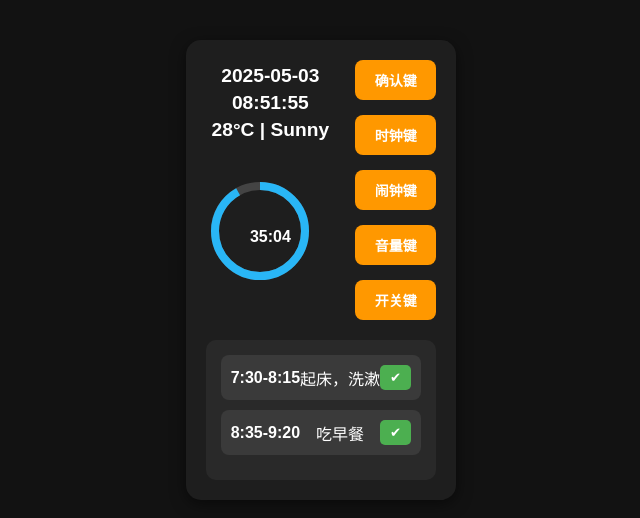
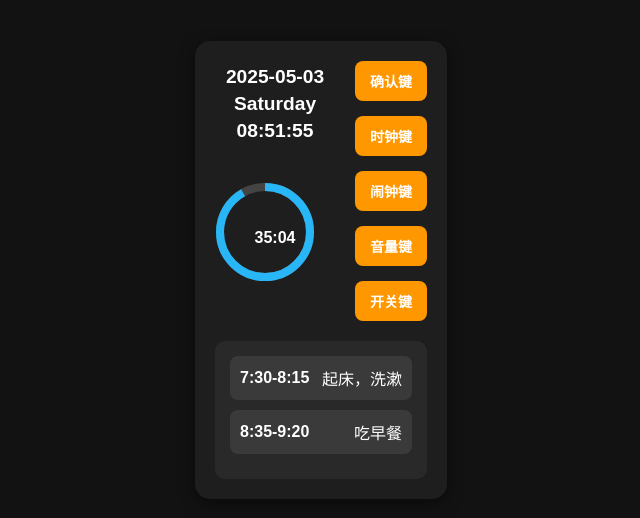
Before and after one commit to ARadwan97/Radwan-ToDo-List, a plain HTML site: page index.html in a window 1280 px wide. Shown: the part 130-648 px from the top of the page, without its empty margins (319-959 px from the left). Drawn offline with Linux system fonts and the light colour scheme.

Commit message:
Update index.html

```diff
--- a/index.html
+++ b/index.html
@@ -12,8 +12,8 @@
         <div class="clock-section">
             <div class="digital-clock">
                 <p id="date">2025/05/03</p>
-                <p id="time">08:15:33</p>
-                <p id="details">28°C | Sunny</p>
+                <p id="day" class="highlight">Saturday</p>
+                <p id="time">08:15:33 AM</p>
             </div>
             <div class="progress-circle">
                 <svg>
@@ -24,6 +24,21 @@
             </div>
         </div>
 
+        <!-- Task Schedule Section -->
+        <div class="task-schedule">
+            <ul>
+                <li>
+                    <div class="task-time">7:30-8:15</div>
+                    <div class="task-details">起床，洗漱</div>
+                </li>
+                <li>
+                    <div class="task-time">8:35-9:20</div>
+                    <div class="task-details">吃早餐</div>
+                </li>
+                <!-- Add more tasks as needed -->
+            </ul>
+        </div>
+
         <!-- Button Panel -->
         <div class="button-panel">
             <button class="btn">确认键</button>
@@ -32,23 +47,6 @@
             <button class="btn">音量键</button>
             <button class="btn">开关键</button>
         </div>
-
-        <!-- Task Schedule Section -->
-        <div class="task-schedule">
-            <ul>
-                <li>
-                    <div class="task-time">7:30-8:15</div>
-                    <div class="task-details">起床，洗漱</div>
-                    <button class="mark-complete">✔</button>
-                </li>
-                <li>
-                    <div class="task-time">8:35-9:20</div>
-                    <div class="task-details">吃早餐</div>
-                    <button class="mark-complete">✔</button>
-                </li>
-                <!-- Add more tasks as needed -->
-            </ul>
-        </div>
     </div>
     <script src="script.js"></script>
 </body>
```
